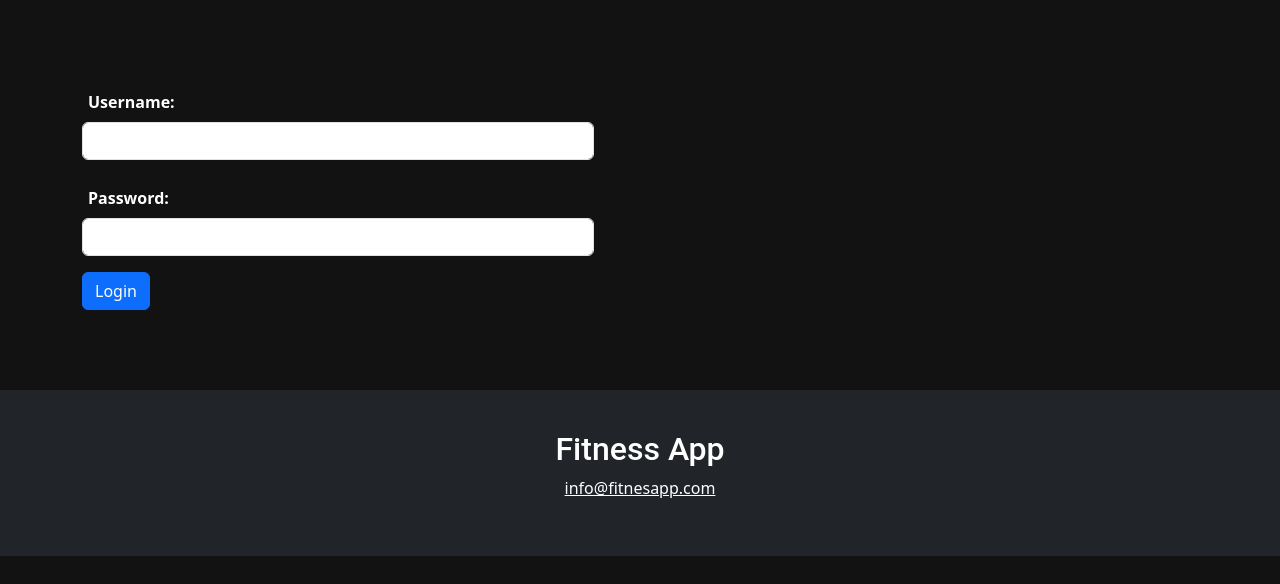
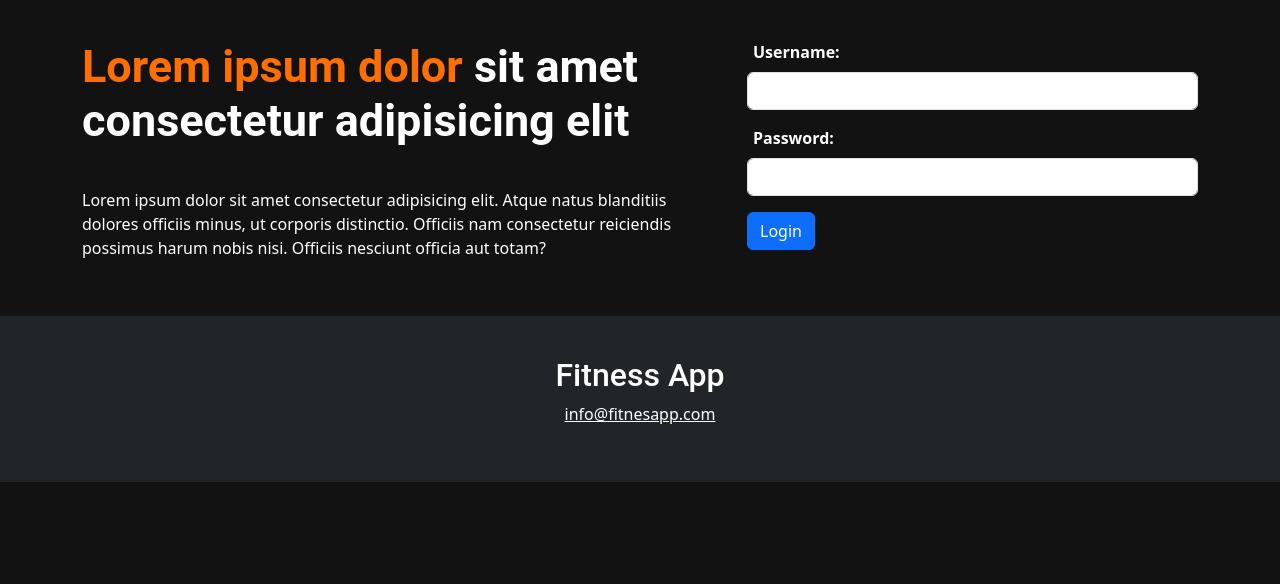
Before and after one commit to AbdelrahmanGhonim/FinalAssignments, a PHP site: page /login in a window 1280 px wide. Shown: the part 216-800 px from the top of the page. Run offline with PHP 8.4, Linux system fonts and the light colour scheme.

Commit message:
login page style

```diff
--- a/app/public/css/fitnessApp.css
+++ b/app/public/css/fitnessApp.css
@@ -117,14 +117,9 @@ main img.width-75 {
 
 /* forms */
 
-form {
-  padding: 40px 0;
-  max-width: 512px;
-}
-
 label {
   font-weight: 700;
-  margin: 10px 0 6px 6px;
+  margin: 0 0 6px 6px;
 }
 
 .fa-form-group {
--- a/app/views/login/index.php
+++ b/app/views/login/index.php
@@ -9,6 +9,12 @@
 </header>
 
 <main class="container">
+    <div class="row">
+        <div class="col-md-7">
+            <h2><span class="fa-text-orange">Lorem ipsum dolor</span> sit amet consectetur adipisicing elit</h2>
+            <p>Lorem ipsum dolor sit amet consectetur adipisicing elit. Atque natus blanditiis dolores officiis minus, ut corporis distinctio. Officiis nam consectetur reiciendis possimus harum nobis nisi. Officiis nesciunt officia aut totam?</p>
+        </div>
+        <div class="col-md-5">
             <form action="/login/authenticate" method="POST">
                 <div class="mb-3">
                     <label for="username" class="form-label">Username:</label>
@@ -22,6 +28,8 @@
 
                 <button type="submit" class="btn btn-primary">Login</button>
             </form>
+        </div>
+    </div>
 </main>
 
 <?php
```
Lines whose indentation alone changed are shown as unchanged.
